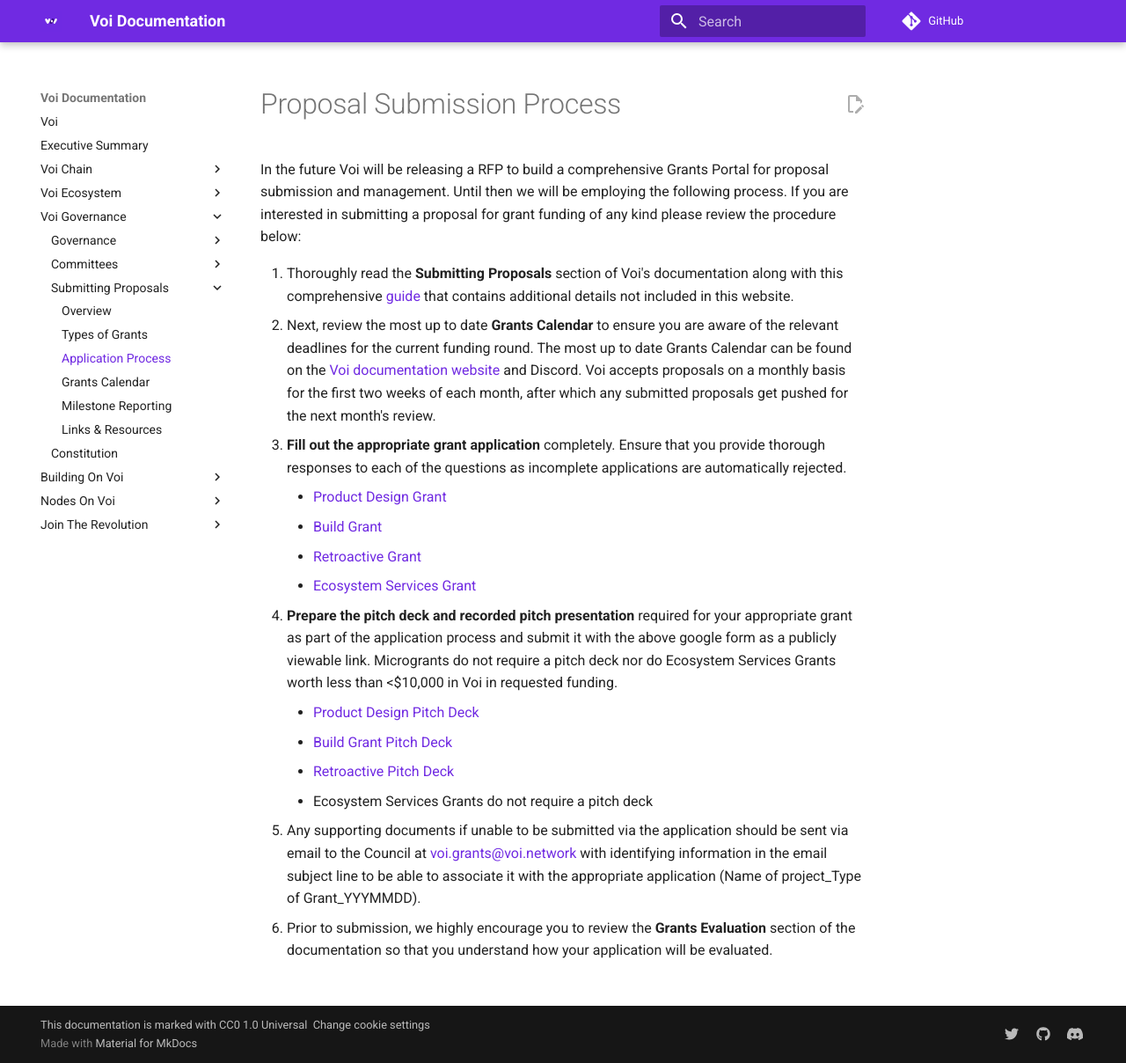
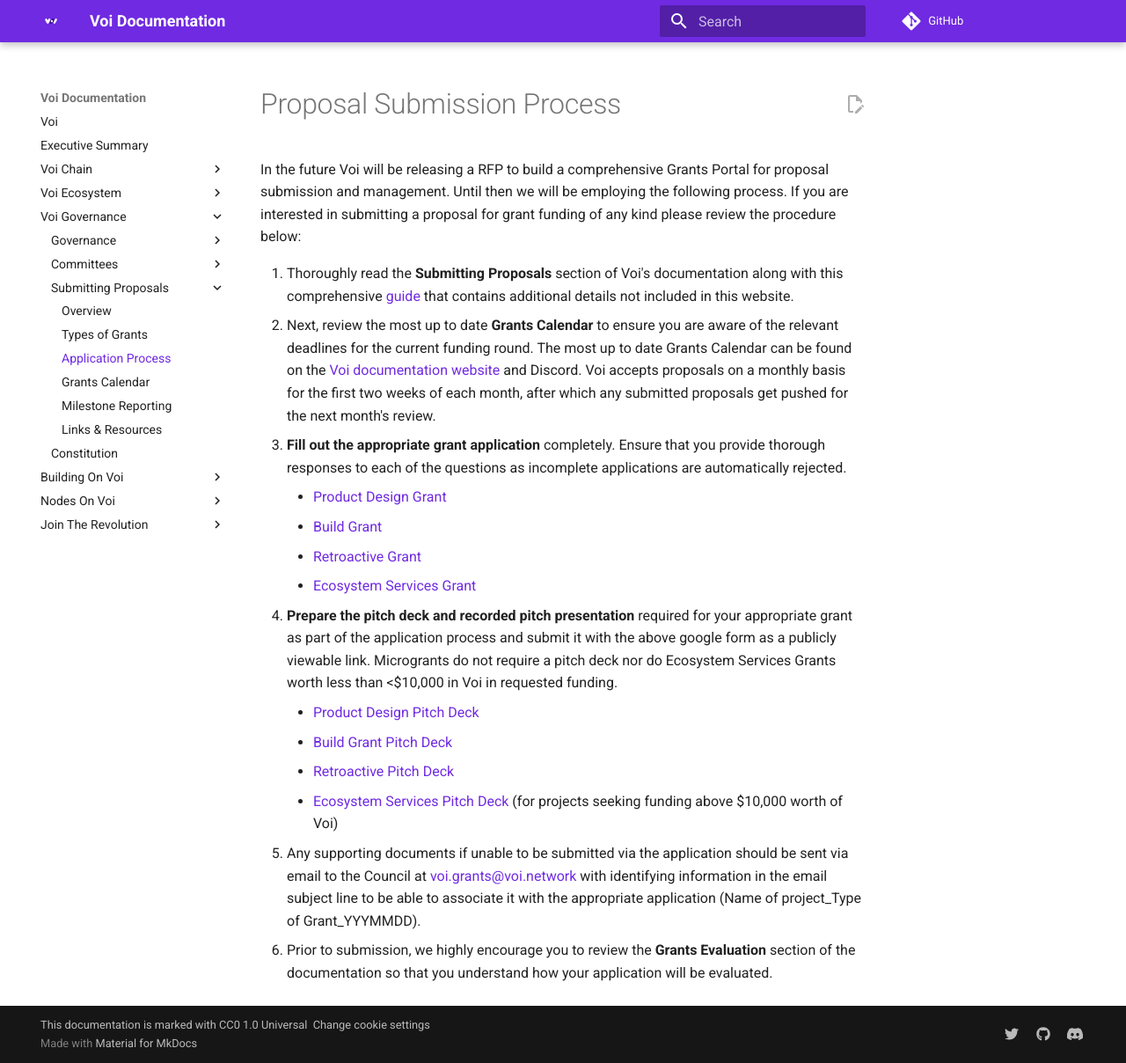
Before and after one commit to VoiNetwork/learn-more, an MkDocs documentation site: the page built from docs/governance/proposals/application-process.md, in a window 1280 px wide and 1208 px high. Shown: the whole window at 88% size. Built offline with MkDocs 1.6.1 and Material for MkDocs 9.7.7, drawn with Linux system fonts in a browser that asks for light colours; plug-ins that fetch from the network failed and are left out; comment, search, counter and statistics services are not loaded.

Commit message:
Update application-process.md

```diff
--- a/docs/governance/proposals/application-process.md
+++ b/docs/governance/proposals/application-process.md
@@ -13,6 +13,6 @@
     - [Product Design Pitch Deck](https://docs.google.com/presentation/d/1JwjrArUgIc2cF8l4LdBjunJ07V2_d21etOFpNI7wUno/edit#slide=id.p)
     - [Build Grant Pitch Deck](https://docs.google.com/presentation/d/1wNA5HeAgpwwFEEXvdnd4Jc6LEiYw4k83HByFZH799jI/edit#slide=id.p)
     - [Retroactive Pitch Deck ](https://docs.google.com/presentation/d/1hpxkDJX6xYj9Q8_5BEUtkpksERTCsJAnOQknEiISURQ/edit#slide=id.g2e773e3439e_0_16)
-    - Ecosystem Services Grants do not require a pitch deck
+    - [Ecosystem Services Pitch Deck](https://docs.google.com/presentation/d/1kDAVnKIJT5hYh_69jxW8XuXjQ2J7Pj91NlOxaNy7Zvo/edit?usp=sharing) (for projects seeking funding above $10,000 worth of Voi)
 5.  Any supporting documents if unable to be submitted via the application should be sent via email to the Council at [voi.grants@voi.network](mailto:voi.grants@voi.network) with identifying information in the email subject line to be able to associate it with the appropriate application (Name of project_Type of Grant_YYYMMDD).
 6. Prior to submission, we highly encourage you to review the **Grants Evaluation** section of the documentation so that you understand how your application will be evaluated.
```
